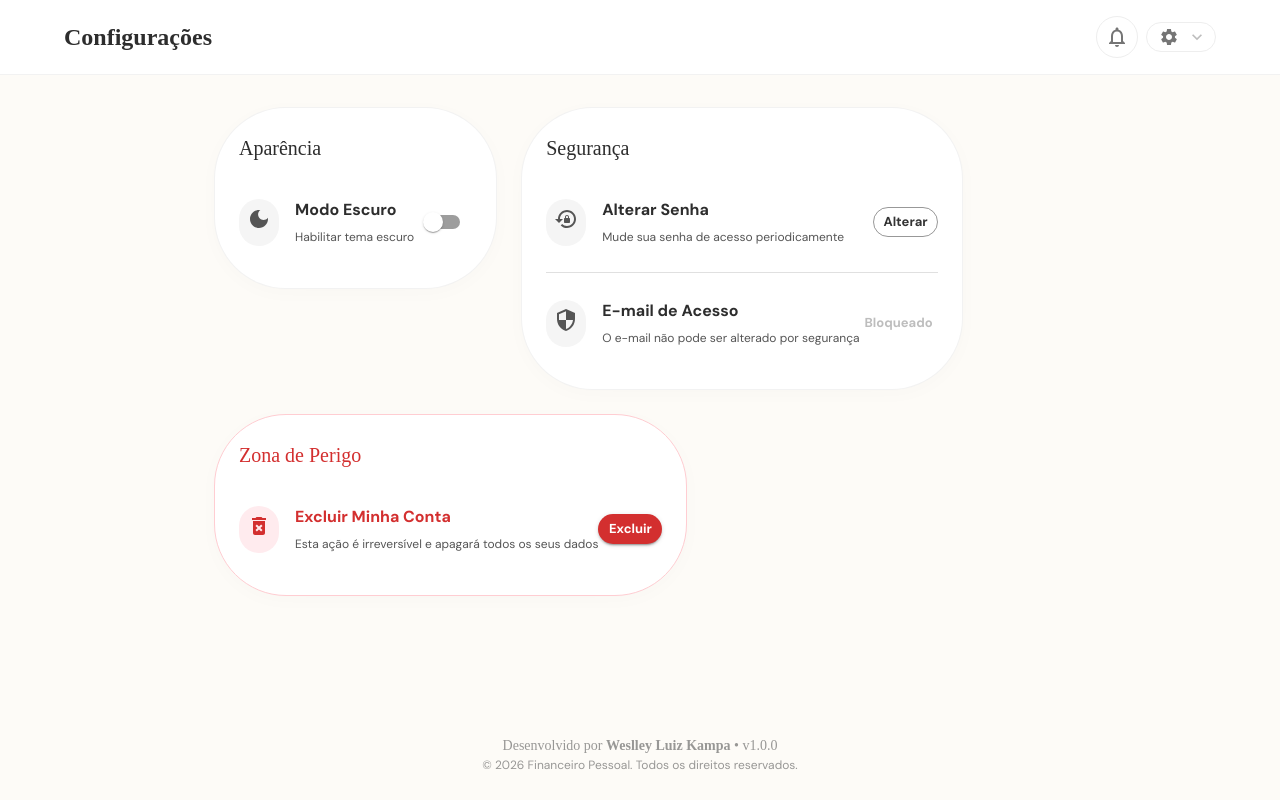
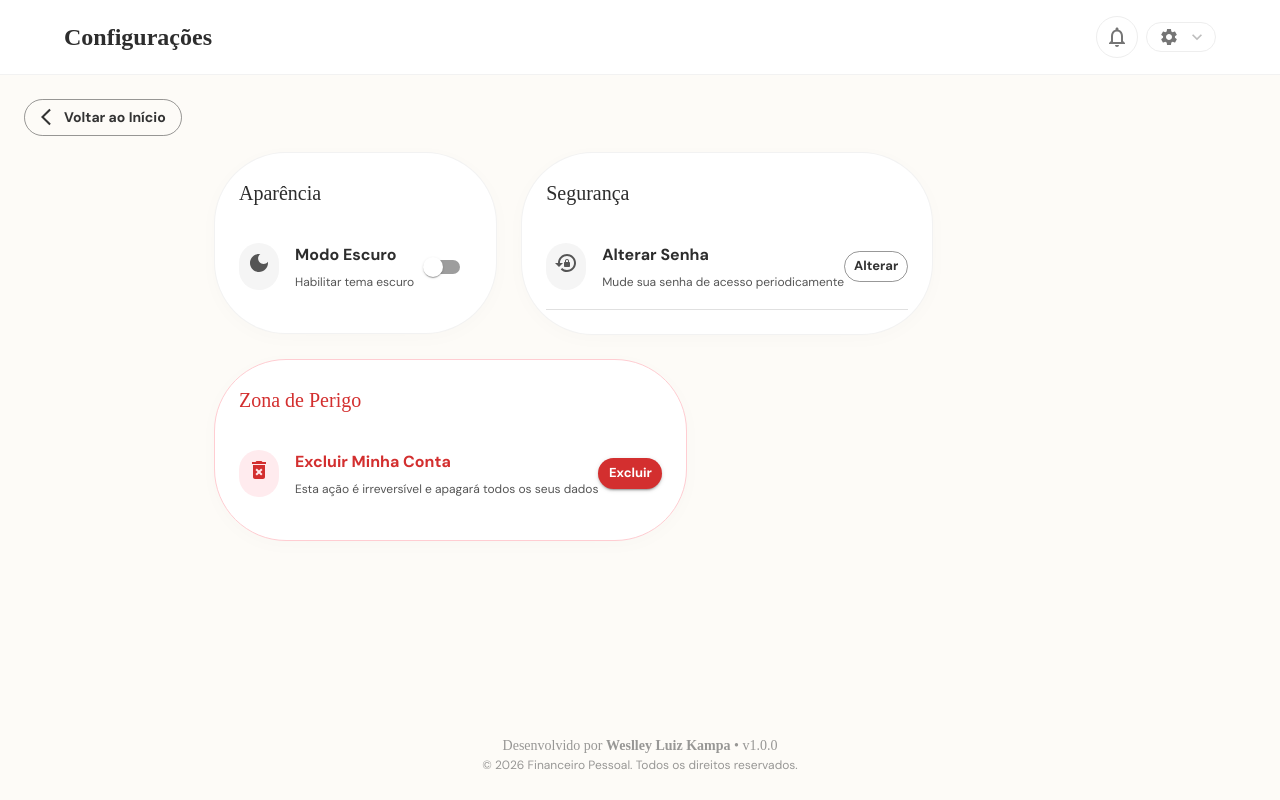
Before and after one commit to agr3w/financeiro_pessoal, a React (Vite) app: page /settings in a window 1280 px wide. Built offline with nearby package versions, Linux system fonts and the light colour scheme; no server answers; the database is empty; sample sign-in values are in the browser's storage.

Commit message:
feat: add back button to Settings page for easier navigation to Home

```diff
--- a/src/pages/admin/Settings.jsx
+++ b/src/pages/admin/Settings.jsx
@@ -4,12 +4,13 @@ import {
   Dialog, TextField, DialogTitle, DialogContent, DialogActions, Alert
 } from '@mui/material';
 import {
-  DarkMode, LockReset, DeleteForever, Security
-} from '@mui/icons-material'; // Ícones novos
+  DarkMode, LockReset, DeleteForever, Security, ArrowBackIosNew
+} from '@mui/icons-material'; // Ícones novos (adicionado ArrowBack)
 import Header from '../../components/layout/Header';
 import Footer from '../../components/layout/Footer'; // Importe o Footer
 import { useThemeContext } from '../../context/ThemeContext';
 import { useAuth } from '../../context/AuthContext'; // Importe Auth
+import { useNavigate } from 'react-router-dom'; // <-- adicionado
 
 // Componente auxiliar para os itens da lista
 const SettingItem = ({ icon, title, description, action, danger }) => (
@@ -39,6 +40,7 @@ const SettingItem = ({ icon, title, description, action, danger }) => (
 export default function Settings() {
   const { mode, toggleColorMode } = useThemeContext();
   const { updateUserPassword, deleteUserAccount } = useAuth();
+  const navigate = useNavigate(); // <-- adicionado
 
   // Estados dos Modais
   const [openPassModal, setOpenPassModal] = useState(false);
@@ -83,6 +85,19 @@ export default function Settings() {
     <Box sx={{ minHeight: '100vh', bgcolor: 'background.default', display: 'flex', flexDirection: 'column' }}>
       <Header title="Configurações" />
 
+      {/* Botão visível para voltar ao Home */}
+      <Box sx={{ px: 3, mt: -1, mb: 2 }}>
+        <Button
+          startIcon={<ArrowBackIosNew />}
+          onClick={() => navigate('/')}
+          variant="outlined"
+          size="medium"
+          sx={{ textTransform: 'none' }}
+        >
+          Voltar ao Início
+        </Button>
+      </Box>
+
       <Container maxWidth="md" sx={{ flexGrow: 1 }}>
         <Grid container spacing={3}>
 
@@ -114,13 +129,7 @@ export default function Settings() {
                   </Button>
                 }
               />
-              <Divider sx={{ my: 1 }} />
-              <SettingItem
-                icon={<Security />}
-                title="E-mail de Acesso"
-                description="O e-mail não pode ser alterado por segurança"
-                action={<Button size="small" disabled>Bloqueado</Button>}
-              />
+              <Divider />
             </Paper>
           </Grid>
 
```
